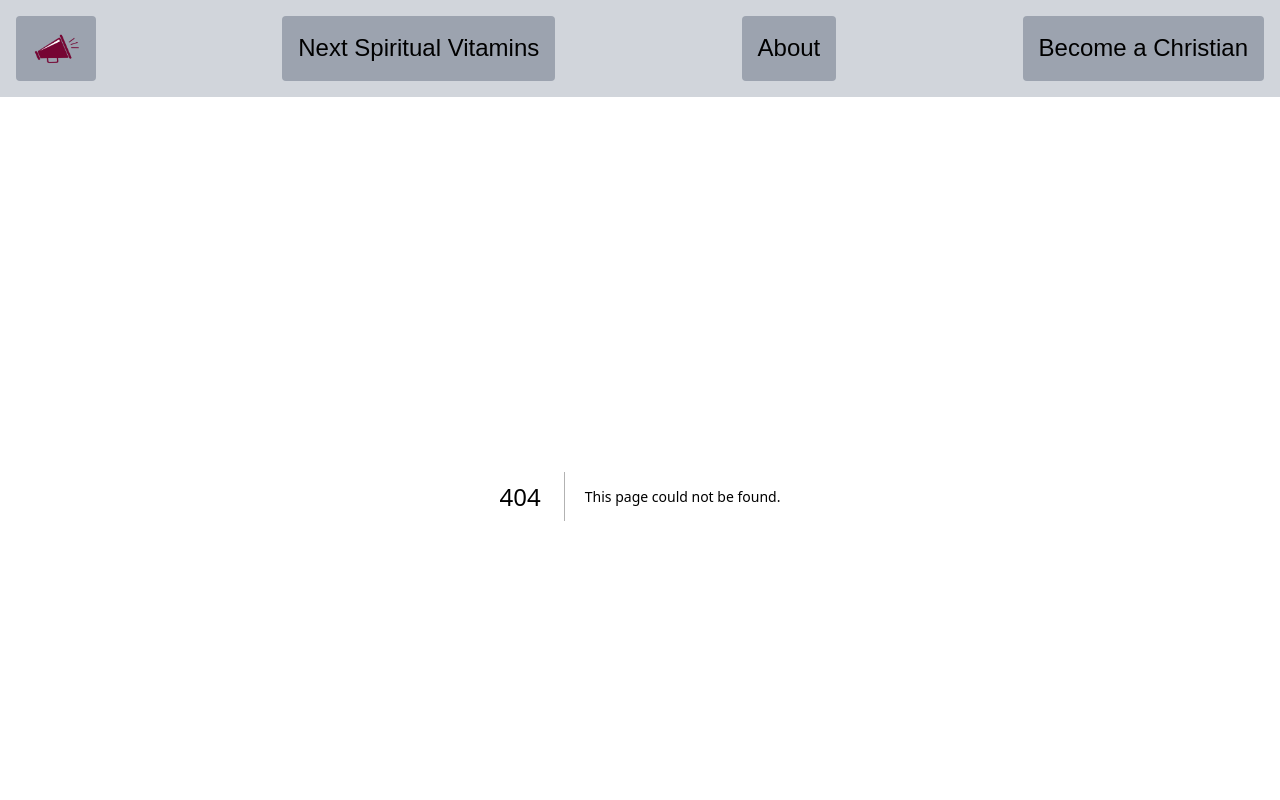
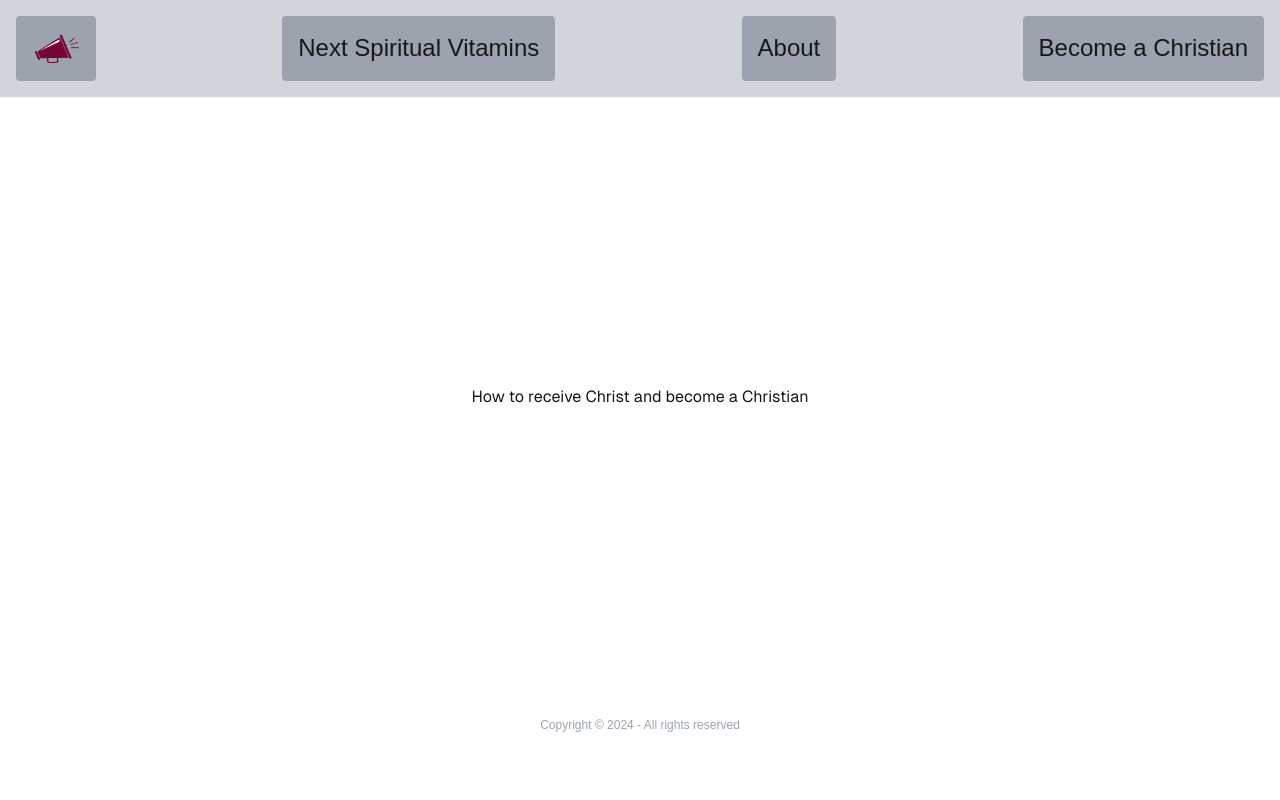
Before and after one commit to comm-scripter/next-spiritual-vitamins, a Next.js app: page /christianity in a window 1280 px wide. Before the commit this address had no page. Shown: the top 800 px of the page. Built offline with nearby package versions, Linux system fonts and the light colour scheme.

Commit message:
update header

```diff
--- /dev/null
+++ b/app/christianity/page.jsx
@@ -0,0 +1,8 @@
+export default function Christianity() {
+  return (
+    <div className="grid grid-rows-[20px_1fr_20px] items-center justify-items-center min-h-[600px] p-8 pb-20 gap-16 sm:p-20 font-[family-name:var(--font-geist-sans)]">
+      <div className="h-40"></div>
+      <h1>How to receive Christ and become a Christian</h1>
+    </div>
+  );
+}
--- a/components/header.jsx
+++ b/components/header.jsx
@@ -26,7 +26,7 @@ export default function Header() {
       </Link>
       <Link
         className="flex items-center justify-center bg-gray-400 rounded px-4 pointer"
-        href="about"
+        href="christianity"
       >
         Become a Christian
       </Link>
```
